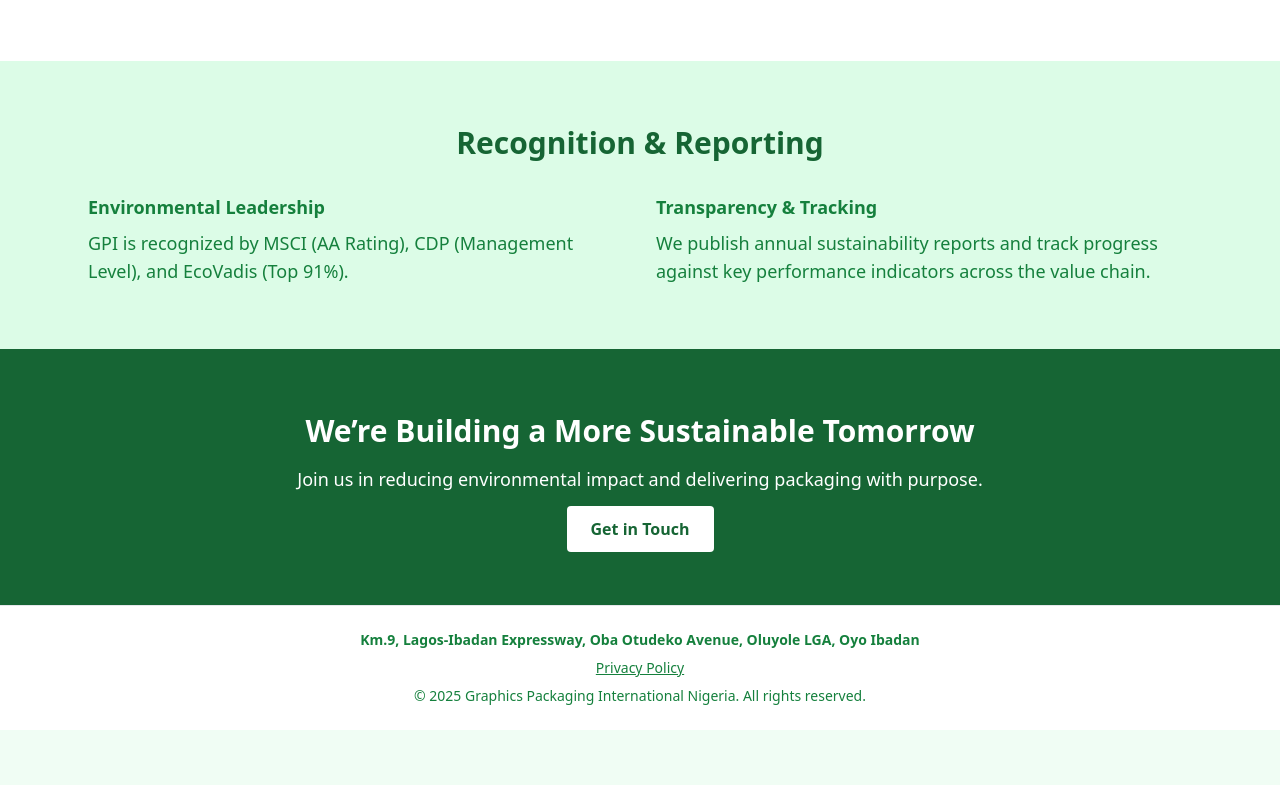
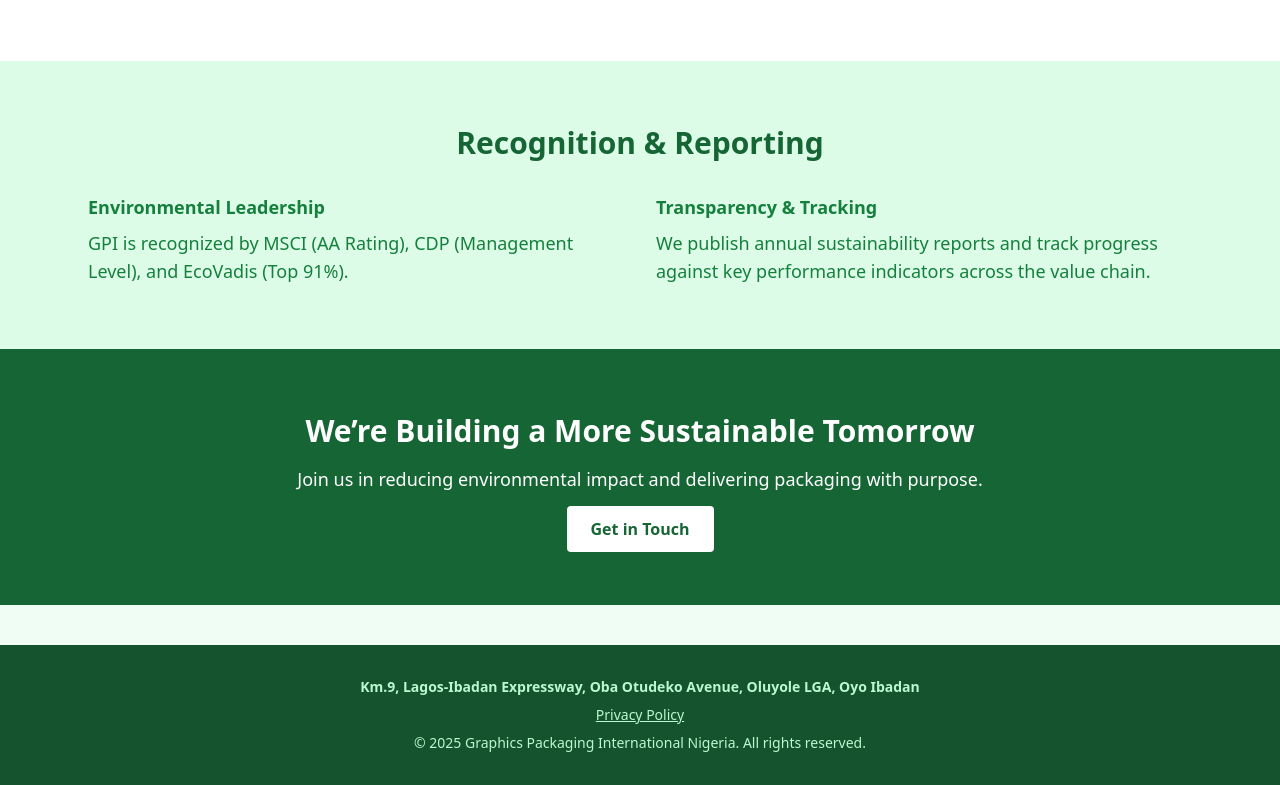
Before and after one commit to Oluwashiji/IPG, a plain HTML site: page sustainability.html in a window 1280 px wide. Shown: the part 1360-2145 px from the top of the page. Before the commit the page ends 2090 px from the top, so only its background shows below. Drawn offline with nearby package versions, Linux system fonts and the light colour scheme.

Commit message:
Update sustainability.html

```diff
--- a/sustainability.html
+++ b/sustainability.html
@@ -114,11 +114,11 @@
     </a>
   </section>
 
-  <!-- Footer -->
-  <footer class="bg-white border-t text-sm py-6 text-center text-green-700">
+  <!-- Footer (updated to deep green) -->
+  <footer class="bg-green-900 text-green-200 text-center py-8 mt-10 text-sm">
     <p class="mb-2 font-semibold">Km.9, Lagos-Ibadan Expressway, Oba Otudeko Avenue, Oluyole LGA, Oyo Ibadan</p>
     <p class="mb-2">
-      <a href="privacy.html" class="underline hover:text-green-900 transition">Privacy Policy</a>
+      <a href="privacy.html" class="underline hover:text-white transition">Privacy Policy</a>
     </p>
     <p>&copy; 2025 Graphics Packaging International Nigeria. All rights reserved.</p>
   </footer>
```
